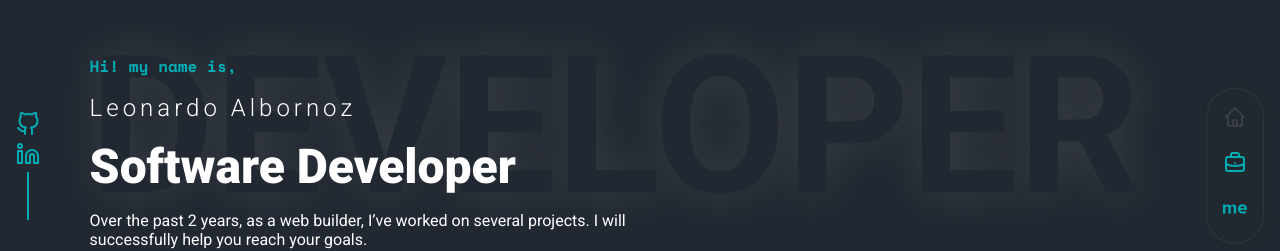
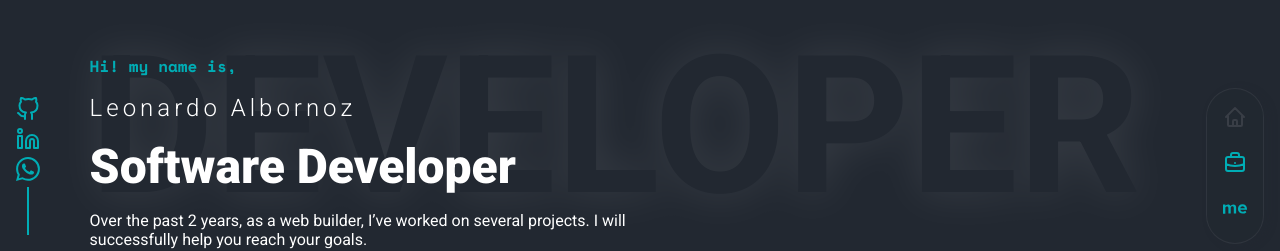
Before and after one commit to Leboroz/leboroz-portfolio, a React (Create React App) app: page / in a window 1280 px wide. Shown: the part 234-485 px from the top of the page. Built offline with nearby package versions, Linux system fonts and the light colour scheme.

Commit message:
Add whatsapp

```diff
--- a/src/App.tsx
+++ b/src/App.tsx
@@ -11,6 +11,7 @@
 import { FiGithub, FiLinkedin } from 'react-icons/fi';
 import { gsap } from 'gsap';
 import { ScrollTrigger } from 'gsap/ScrollTrigger';
+import { BsWhatsapp } from 'react-icons/bs';
 
 gsap.registerPlugin(ScrollTrigger);
 
@@ -63,6 +64,7 @@
         [
           { comp: <FiGithub />, link: 'https://github.com/leboroz', name: 'github', tip: 'Github', content: "Github link" },
           { comp: <FiLinkedin />, link: 'https://linkedin.com/in/leboroz', name: 'linkedin', tip: 'Linkedin', content: "Linkedin link" },
+          { comp: <BsWhatsapp />, link: 'https://wa.me/+584246198899', name: 'Whatsapp', tip: 'Whatsapp', content: "Whatsapp link" },
         ]
       } blank>
         <div className="line"></div>
```
